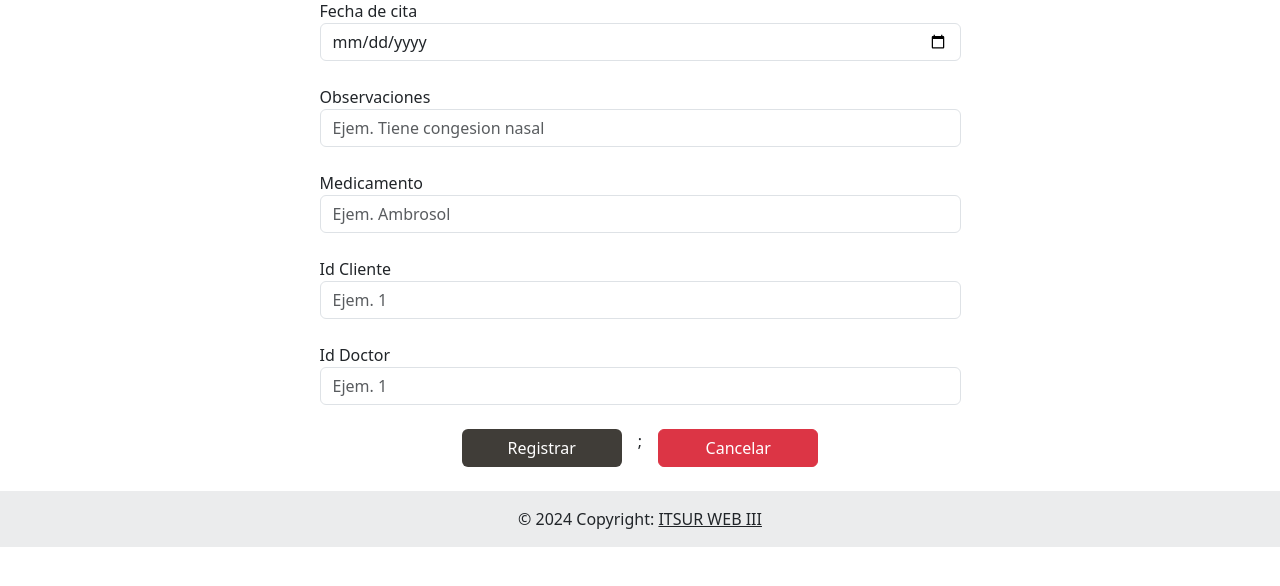
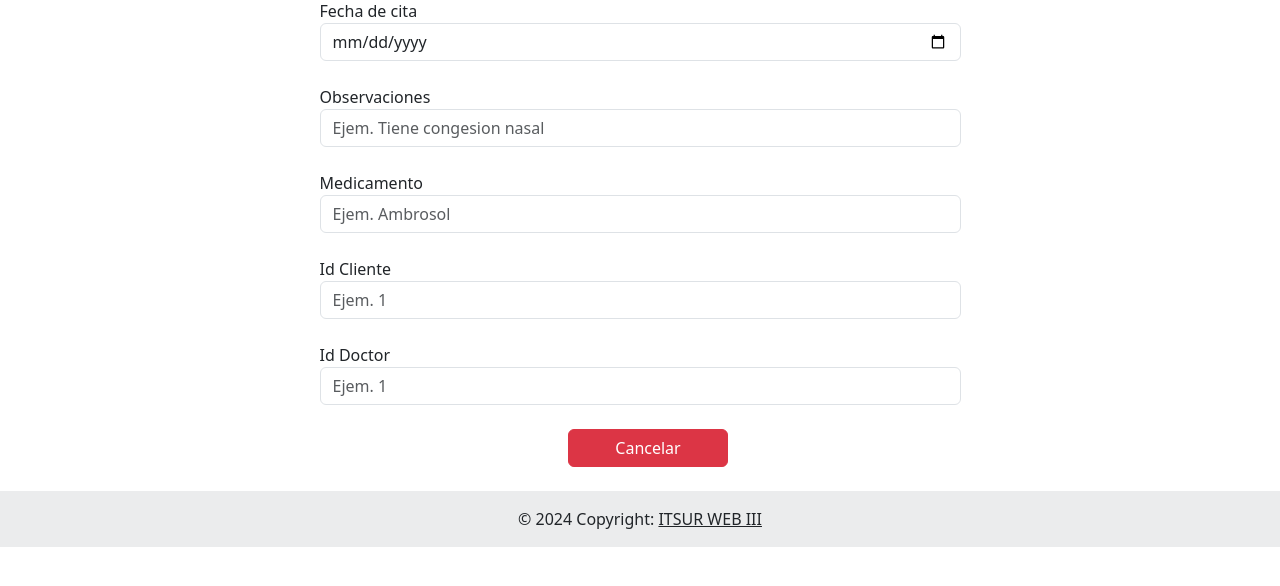
Before and after one commit to JRPG01/webIII, a PHP site: page /view/frmCitas.php in a window 1280 px wide. Shown: the part 111-697 px from the top of the page. Run offline with PHP 8.4, Linux system fonts and the light colour scheme; the visitor is signed in with stand-in values (Sample User, id 1).

```diff
--- a/proyecto/view/frmCitas.php
+++ b/proyecto/view/frmCitas.php
@@ -82,15 +82,15 @@ $medicamentos = isset($_POST['medicamentos']) ? $_POST['medicamentos'] : '';
                     <div class="text-center d-flex flex-row justify-content-center align-item-center">
                         <?php
                         if (htmlspecialchars($idConsulta)) { ?>
-                            <button id="edit" type="submit" class="btn btn-block mb-4 col-md-3 me-3"
-                                style="background-color: #403D38; color:white;">Actualizar</button>;
+                            <button id="add" type="submit" class="btn btn-block mb-4 col-md-3 me-3"
+                                style="background-color: #403D38; color:white; display:Block;">Actualizar</button>
                         <?php } else { ?>
                             <button id="add" type="submit" class="btn btn-block mb-4 col-md-3 me-3"
-                                style="background-color: #403D38; color:white;">Registrar</button>;
+                                style="background-color: #403D38; color:white; " hidden>Registrar</button>
                         <?php }
                         ?>
                         <button type="button" class="btn btn-danger btn-block mb-4 col-md-3 ms-3"
-                            onclick="window.location.href='tablaCitas.php'">Cancelar</button>
+                            onclick="window.location.href='tablaCitas.php'" >Cancelar</button>
                     </div>
                     </form>
                 </div>
@@ -105,7 +105,7 @@ $medicamentos = isset($_POST['medicamentos']) ? $_POST['medicamentos'] : '';
 </body>
 <footer class="bg-body-tertiary text-center footerCitas">
     <!-- Copyright -->
-    <div class="text-center p-3" style="background-color: rgba(0, 0, 0, 0.05);">
+    <div class="text-center p-3" style="background-color: rgba(0, 0, 0, 0.05); ">
         © 2024 Copyright:
         <a class="text-body" href="">ITSUR WEB III</a>
     </div>
```
